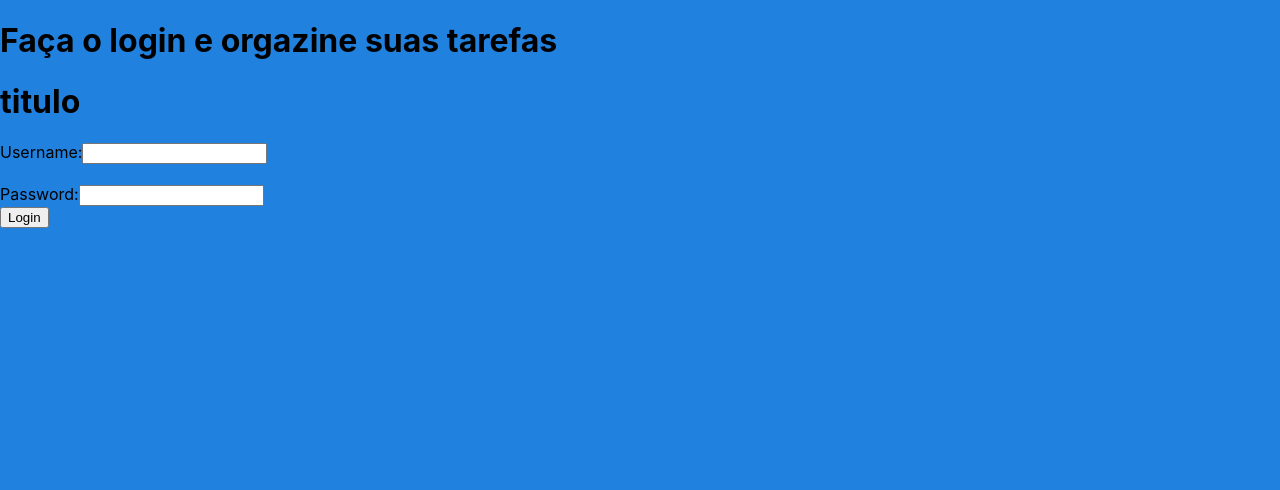
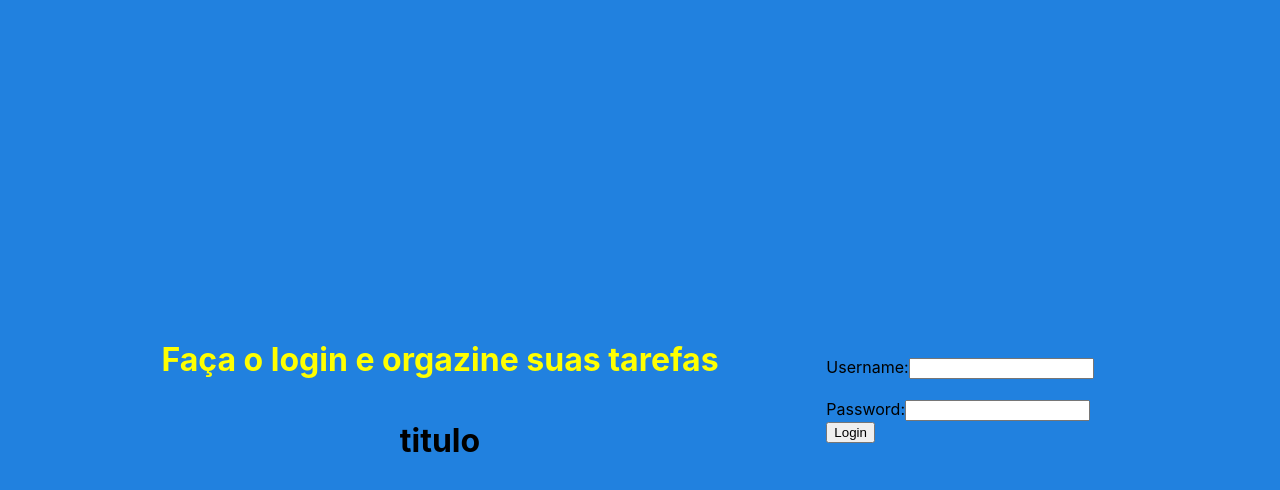
Before and after one commit to OtavioCanedo/To-do-list, a React (Create React App) app: page / in a window 1280 px wide. Shown: the top 490 px of the page. Built offline with nearby package versions, Linux system fonts and the light colour scheme.

Commit message:
styles: estilização da tela de login

```diff
--- a/src/Components/Login/styles.css
+++ b/src/Components/Login/styles.css
@@ -0,0 +1,23 @@
+.login {
+    width: 100vw;
+}
+
+.left-login {
+    width: 50vw;
+    flex-direction: column;
+}
+
+.titulo {
+    color: yellow;
+}
+
+.right-login {
+    width: 50vh;
+
+}
+.login, .left-login, .right-login {
+    height: 100vh;
+    display: flex;
+    justify-content: center;
+    align-items: center;
+}
```
